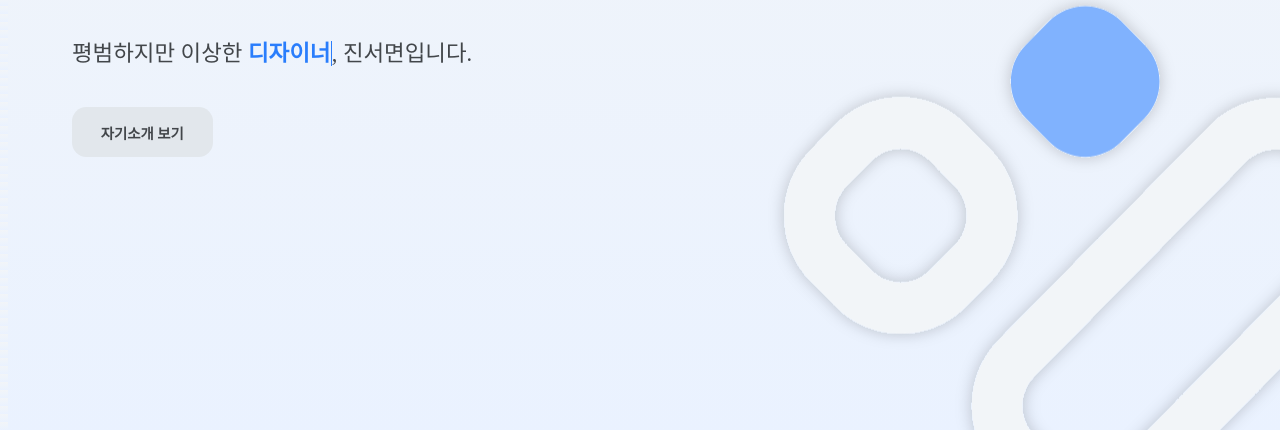
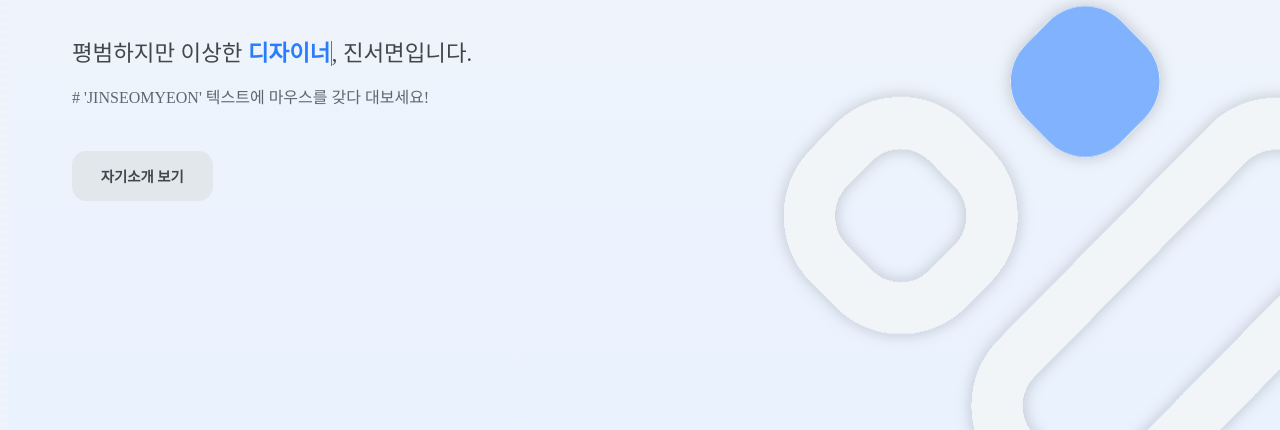
Before and after one commit to JinseoMyeon/self-introduction-site, a plain HTML site: page index.html in a window 1280 px wide. Shown: the part 370-800 px from the top of the page. Drawn offline with Linux system fonts and the light colour scheme; a web font is replaced by a local one.

Commit message:
feat: add some guide

```diff
--- a/index.html
+++ b/index.html
@@ -25,7 +25,8 @@
         <div class="margin-section">
             <span class="title-main">THIS IS<br><span id="hover-title">JINSEOMYEON</span></span> <br>
             <div class="description-main">
-                <span class="text-description">평범하지만 이상한 <span id="accent-description">개발자</span>, 진서면입니다.</span>
+                <span class="text-description">평범하지만 이상한 <span id="accent-description">개발자</span>, 진서면입니다.</span><br><br>
+                <span class="text-article"># 'JINSEOMYEON' 텍스트에 마우스를 갖다 대보세요!</span>
             </div>
             <div class="button-main">
                 <button class="button" onclick="location.href = 'introduce.html';">자기소개 보기</button>
```
